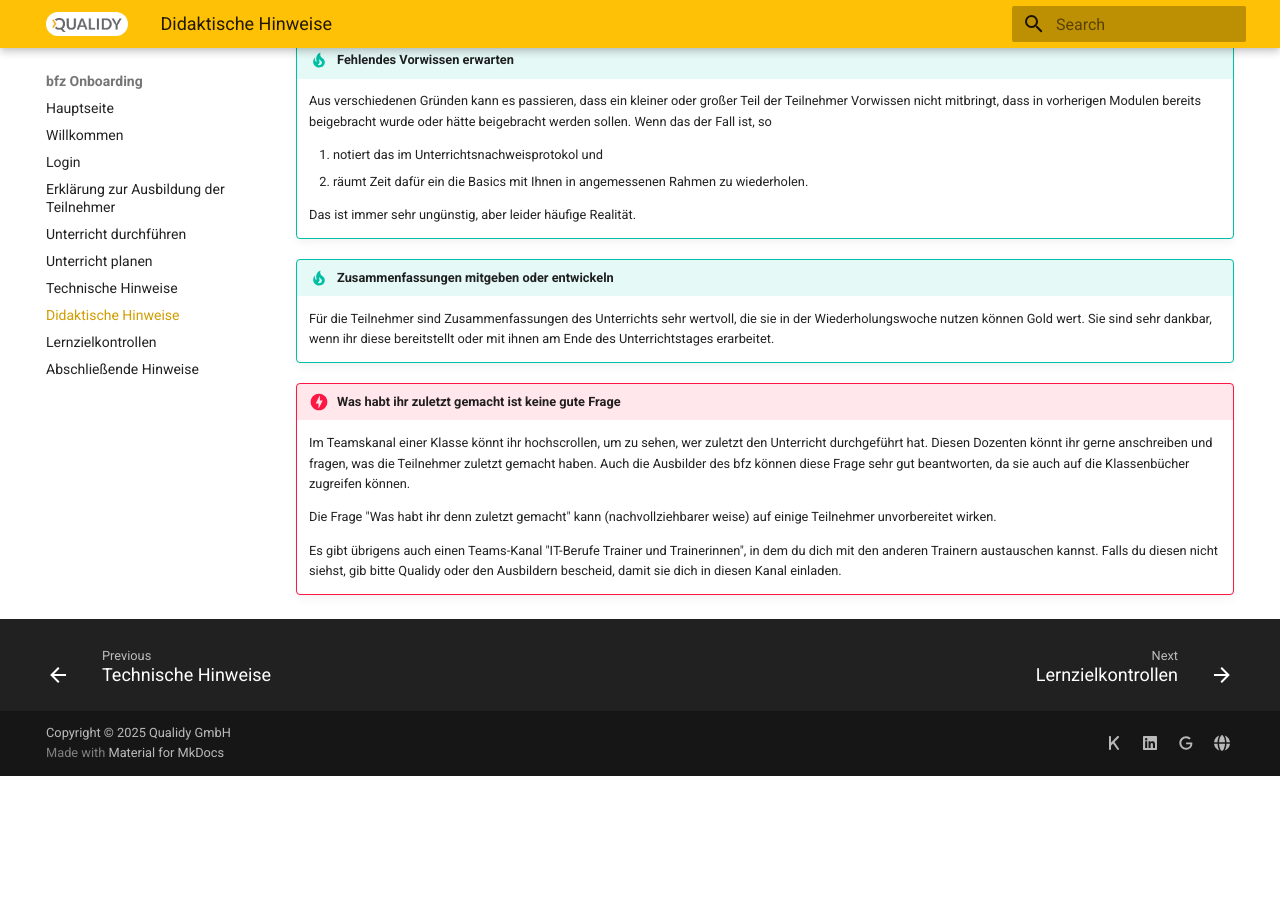
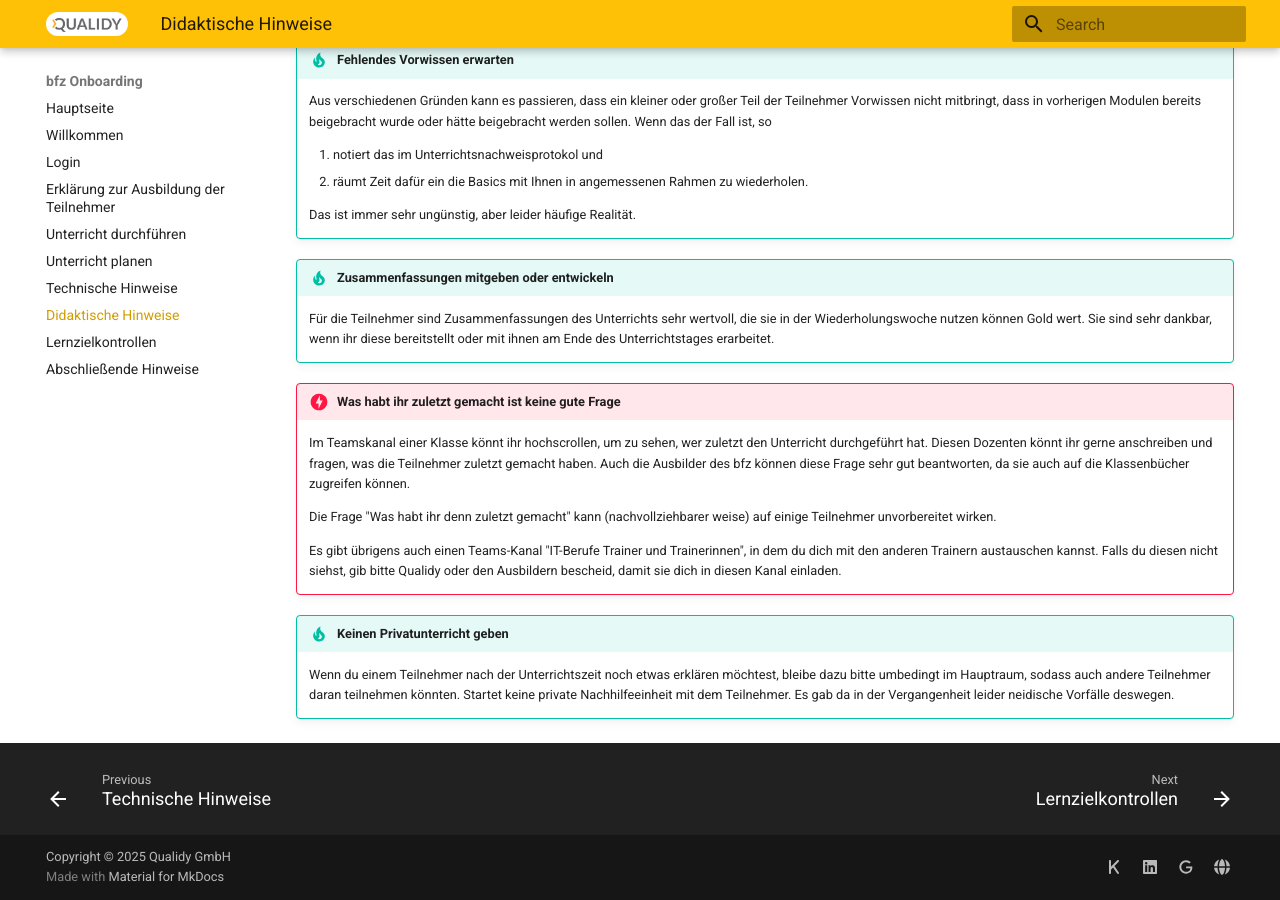
Before and after one commit to Qualidy/wiki-bfz, an MkDocs documentation site: the page built from docs/content/7_didaktische_hinweise.md, in a window 1280 px wide and 900 px high, scrolled down 1792 px. Built offline with MkDocs 1.6.1 and Material for MkDocs 9.7.7, drawn with Linux system fonts in a browser that asks for light colours; before the commit the page ends 2568 px from its top, so only the background shows below that.

Commit message:
weiteren Tip in Didaktik hinzugefügt.

```diff
--- a/docs/content/7_didaktische_hinweise.md
+++ b/docs/content/7_didaktische_hinweise.md
@@ -74,3 +74,6 @@ Und damit man sich mehr auf die Videos freut, noch ein wenig Text 😘
     Die Frage "Was habt ihr denn zuletzt gemacht" kann (nachvollziehbarer weise) auf einige Teilnehmer unvorbereitet wirken.
 
     Es gibt übrigens auch einen Teams-Kanal "IT-Berufe Trainer und Trainerinnen", in dem du dich mit den anderen Trainern austauschen kannst. Falls du diesen nicht siehst, gib bitte Qualidy oder den Ausbildern bescheid, damit sie dich in diesen Kanal einladen.
+
+!!! tip "Keinen Privatunterricht geben"
+    Wenn du einem Teilnehmer nach der Unterrichtszeit noch etwas erklären möchtest, bleibe dazu bitte umbedingt im Hauptraum, sodass auch andere Teilnehmer daran teilnehmen könnten. Startet keine private Nachhilfeeinheit mit dem Teilnehmer. Es gab da in der Vergangenheit leider neidische Vorfälle deswegen.
```
